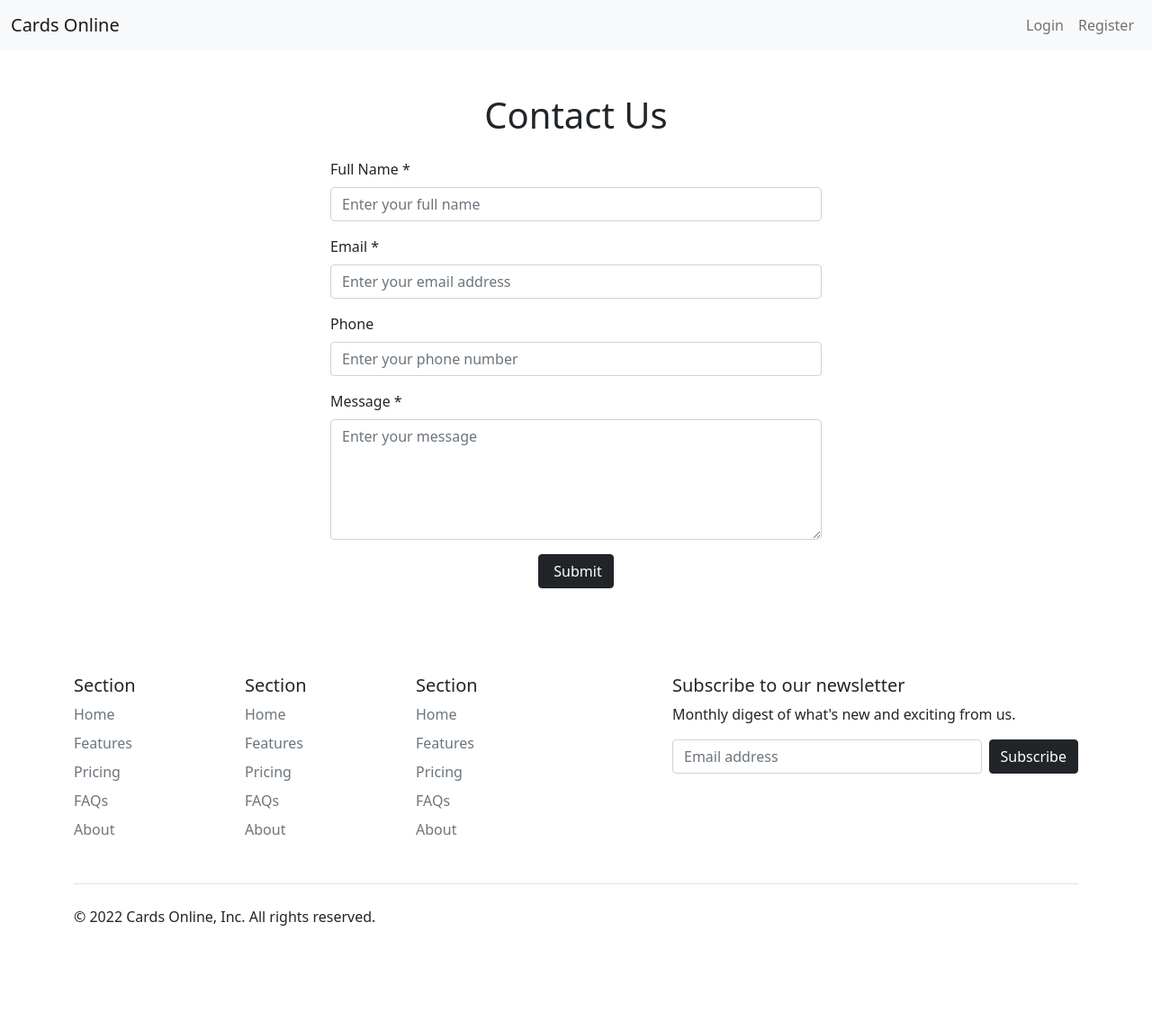
After one commit to NicolasVicente44/Cards-Against-Humanity-And-CMS, a Node server app: page /contact in a window 1280 px wide. The commit adds this page. Shown: the whole page at 90% size. Run offline with Node 20, Linux system fonts and the light colour scheme; some libraries are stand-ins or nearby versions.

Commit message:
added contact page and modified ui on several pages, centering and improving ui

```diff
--- a/controllers/PagesController.js
+++ b/controllers/PagesController.js
@@ -12,3 +12,10 @@ export const about = (req, res) => {
     loading: req.loading,
   });
 };
+
+export const contact = (req, res) => {
+  res.render("pages/contact", {
+    title: "Contact",
+    loading: req.loading,
+  });
+};
--- a/routes/PageRoutes.js
+++ b/routes/PageRoutes.js
@@ -1,9 +1,10 @@
 import { Router } from "express";
-import { about, home } from "../controllers/PagesController.js";
+import { about, contact, home } from "../controllers/PagesController.js";
 
 const router = Router();
 
 router.get("/", home);
 router.get("/about", about);
+router.get("/contact", contact);
 
 export default router;
--- a/views/authentication/login.ejs
+++ b/views/authentication/login.ejs
@@ -1,6 +1,6 @@
 <%- include("../shared/_header") %>
 
-<div class="container mt-5">
+<div class="container mt-5 mb-5">
   <div class="row justify-content-center">
     <div class="col-md-6">
       <div class="card shadow-lg">
--- a/views/cards/edit.ejs
+++ b/views/cards/edit.ejs
@@ -1,10 +1,11 @@
 <%- include("../shared/_header.ejs") %>
 
 <div class="container mt-5">
-  <h1>Update a Card</h1>
+  <h1 class="text-center">Update a Card</h1>
   <hr class="my-5" />
   <%- include("./_form") %>
-  <a href="/cards">Go back to cards</a>
+  <div class="text-center mt-2">  <a class="text-center" href="/cards">Go back to cards</a>
+  </div>
 </div>
 
 <%- include("../shared/_footer.ejs") %>
--- a/views/cards/show.ejs
+++ b/views/cards/show.ejs
@@ -15,7 +15,9 @@
 
   <div
     class="card ca-card mt-3 rounded mb-3 m-auto <%= card.type === 'QUESTION' ? 'bg-dark text-white rounded-3' : 'bg-white border-dark text-dark rounded-3' %>"
-    style="width: 18rem; min-height: 22rem"
+    style="width: 20rem; min-height: 28rem"
+
+
   >
     <div class="card-body">
       <p class="card-text">
--- /dev/null
+++ b/views/pages/contact.ejs
@@ -0,0 +1,57 @@
+<%- include("../shared/_header.ejs") %>
+
+<div class="container">
+  <h1 class="text-center mt-5">Contact Us</h1>
+  <div class="row justify-content-center mt-4">
+    <div class="col-md-6">
+      <form>
+        <div class="mb-3">
+          <label for="fullName" class="form-label">Full Name *</label>
+          <input
+            type="text"
+            class="form-control"
+            id="fullName"
+            placeholder="Enter your full name"
+            required
+          />
+        </div>
+        <div class="mb-3">
+          <label for="email" class="form-label">Email *</label>
+          <input
+            type="email"
+            class="form-control"
+            id="email"
+            placeholder="Enter your email address"
+            required
+          />
+        </div>
+        <div class="mb-3">
+          <label for="phone" class="form-label">Phone</label>
+          <input
+            type="tel"
+            class="form-control"
+            id="phone"
+            placeholder="Enter your phone number"
+          />
+        </div>
+        <div class="mb-3">
+          <label for="message" class="form-label">Message *</label>
+          <textarea
+            class="form-control"
+            id="message"
+            rows="5"
+            placeholder="Enter your message"
+            required
+          ></textarea>
+        </div>
+        <div class="text-center">
+          <button type="submit" class="btn btn-dark">
+            <i class="bi bi-envelope-fill me-1"></i>Submit
+          </button>
+        </div>
+      </form>
+    </div>
+  </div>
+</div>
+
+<%- include("../shared/_footer.ejs") %>
--- a/views/shared/_footer.ejs
+++ b/views/shared/_footer.ejs
@@ -42,7 +42,7 @@
           <div class="d-flex flex-column flex-sm-row w-100 gap-2">
             <label for="newsletter1" class="visually-hidden">Email address</label>
             <input id="newsletter1" type="text" class="form-control" placeholder="Email address">
-            <button class="btn btn-secondary" type="button">Subscribe</button>
+            <button class="btn btn-dark" type="button">Subscribe</button>
           </div>
         </form>
       </div>
--- a/views/shared/_navigation.ejs
+++ b/views/shared/_navigation.ejs
@@ -30,6 +30,12 @@
         </li>
 
         <li class="nav-item">
+          <a class="nav-link active" aria-current="page" href="/about"
+            >Contact</a
+          >
+        </li>
+
+        <li class="nav-item">
           <a class="nav-link" href="/cards">Cards</a>
         </li>
 
@@ -59,3 +65,16 @@
     </div>
   </div>
 </nav>
+
+<script>
+  // Get the navbar toggler button
+  var navbarToggler = document.querySelector(".navbar-toggler");
+
+  // Get the navbar collapse element
+  var navbarCollapse = document.querySelector(".navbar-collapse");
+
+  // Toggle the collapse class on navbar collapse element when toggler is clicked
+  navbarToggler.addEventListener("click", function () {
+    navbarCollapse.classList.toggle("collapse");
+  });
+</script>
```
Also changed, not shown: views/cards/_form.ejs (+6 -5 lines), views/cards/index.ejs (+8 -4 lines).
